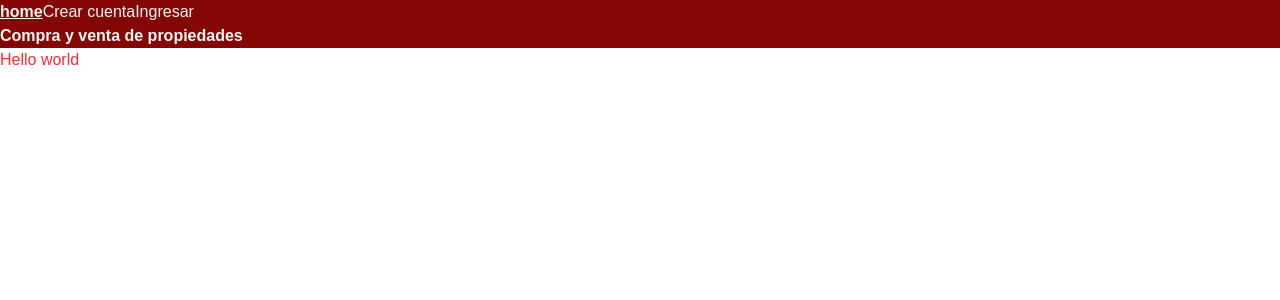
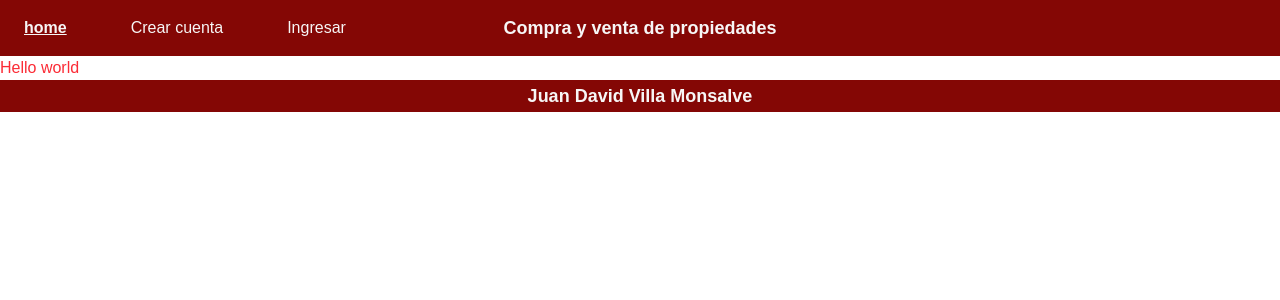
Before and after one commit to JuanVimon3/compra-venta-propiedades, a Next.js app: page / in a window 1280 px wide. Shown: the top 300 px of the page. Built offline with nearby package versions, Linux system fonts and the light colour scheme.

Commit message:
add header and footer to layout

```diff
--- a/src/app/layout.tsx
+++ b/src/app/layout.tsx
@@ -1,7 +1,8 @@
 import type { Metadata } from "next";
 import { Geist, Geist_Mono } from "next/font/google";
 import "./globals.css";
-import Header from "@/components/header";
+import Header from "@/components/Header";
+import Footer from "@/components/Footer";
 
 const geistSans = Geist({
   variable: "--font-geist-sans",
@@ -29,7 +30,8 @@ export default function RootLayout({
         className={`${geistSans.variable} ${geistMono.variable} antialiased`}
       >
         <Header />
-        {children}
+          {children}
+        <Footer />
       </body>
     </html>
   );
--- /dev/null
+++ b/src/components/Footer.tsx
@@ -0,0 +1,7 @@
+export default function Footer() {
+  return (
+    <footer className="flex items-center justify-between bg-[#840705] py-4 px-6">
+      <h4 className="absolute left-1/2 transform -translate-x-1/2 font-bold text-lg text-[#F7F6F6]">Juan David Villa Monsalve</h4>
+    </footer>
+  )
+}
--- a/src/components/header.tsx
+++ b/src/components/Header.tsx
@@ -12,10 +12,9 @@ export default function Header() {
   ]
 
   return (
-    <header className="flex items-center justify-between bg-[#840705] text-[#F7F6F6]">
-      <nav>
+    <header className="flex items-center justify-between bg-[#840705] text-[#F7F6F6] py-4 px-6">
+      <nav className=" lg:flex ml-0 mr-0 space-x-16 mx-auto font-source-sans">
         {links.map((link) => (
-        <>
           <Link
             key={link.href}
             href={link.href}
@@ -25,11 +24,9 @@ export default function Header() {
             {link.label}
           </Link>
 
-
-        </>
         ))}
-        <div className="text-x font-bold text-[#F7F6F6]"> Compra y venta de propiedades</div>
       </nav>
+      <div className="absolute left-1/2 transform -translate-x-1/2 font-bold text-lg text-[#F7F6F6] "> Compra y venta de propiedades</div>
     </header>
   )
 }
```
